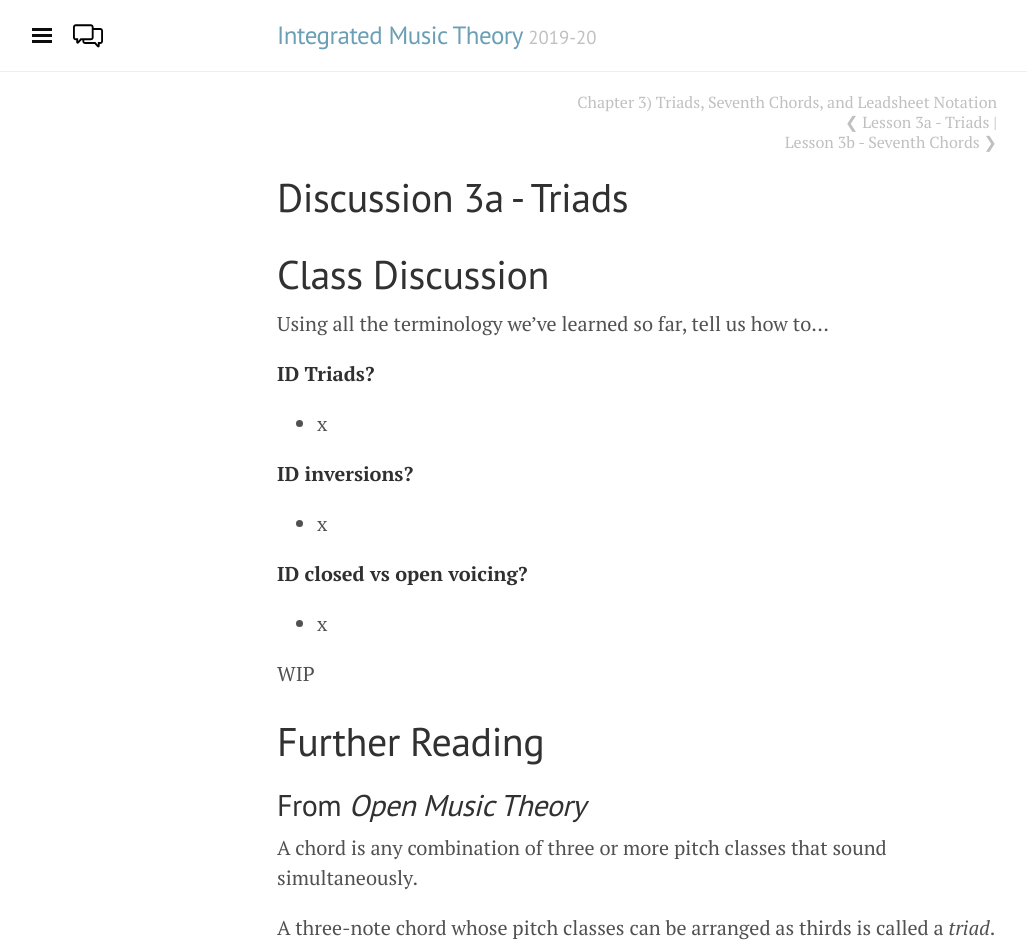
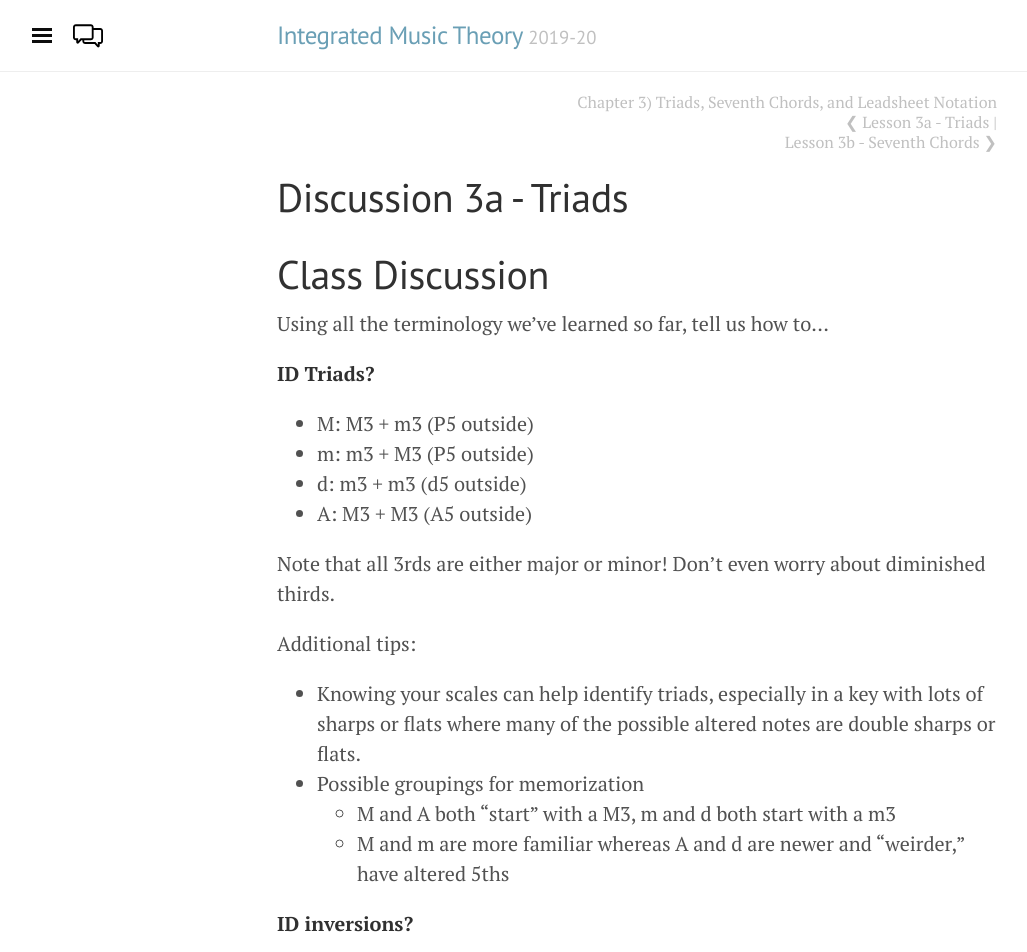
Before and after one commit to intmus/inttheory19-20, a Jekyll site: the page built from _03-triads-7chords-leadsheet/a2-triads.md, in a window 1280 px wide and 1400 px high. Shown: the top 952 px of the window, without its empty margins (3-1030 px from the left). Built offline with Jekyll 4.4.1, drawn with Linux system fonts in a browser that asks for light colours; some of the changed text lies outside the part shown.

Commit message:
Filled out class discussion

```diff
--- a/_03-triads-7chords-leadsheet/a2-triads.md
+++ b/_03-triads-7chords-leadsheet/a2-triads.md
@@ -8,15 +8,30 @@
 Using all the terminology we've learned so far, tell us how to...
 
 **ID Triads?**
-- x
+- M: M3 + m3 (P5 outside)
+- m: m3 + M3 (P5 outside)
+- d: m3 + m3 (d5 outside)
+- A: M3 + M3 (A5 outside)
+
+Note that all 3rds are either major or minor! Don't even worry about diminished thirds.
+
+Additional tips:
+- Knowing your scales can help identify triads, especially in a key with lots of sharps or flats where many of the possible altered notes are double sharps or flats.
+- Possible groupings for memorization
+  - M and A both "start" with a M3, m and d both start with a m3
+  - M and m are more familiar whereas A and d are newer and "weirder," have altered 5ths
 
 **ID inversions?**
-- x
+- Root position = "a stack of thirds"
+- Labeled using the intervals between the notes (not specific enough: what really matters?)
+  - Eliminating duplicates, extra octaves--what matters most is the bass/bottom note of the triad
 
 **ID closed vs open voicing?**
-- x
+- Closed voicing = closest notes can be notated together on a staff, open = spread out? (No: "spread out" is not specific enough)
+- Closed voicing = voices within a 4th, open = voices larger apart than a 4th? (On the right track, but not quite!)
+- Closed voicing = within an octave, open voicing = greater than an octave?
 
-WIP
+These are all good guesses, but closed voicing means stacking all chord members in ascending order without skipping over any of them. Open voicing is anything *but* that.
 
 # Further Reading
 
```
